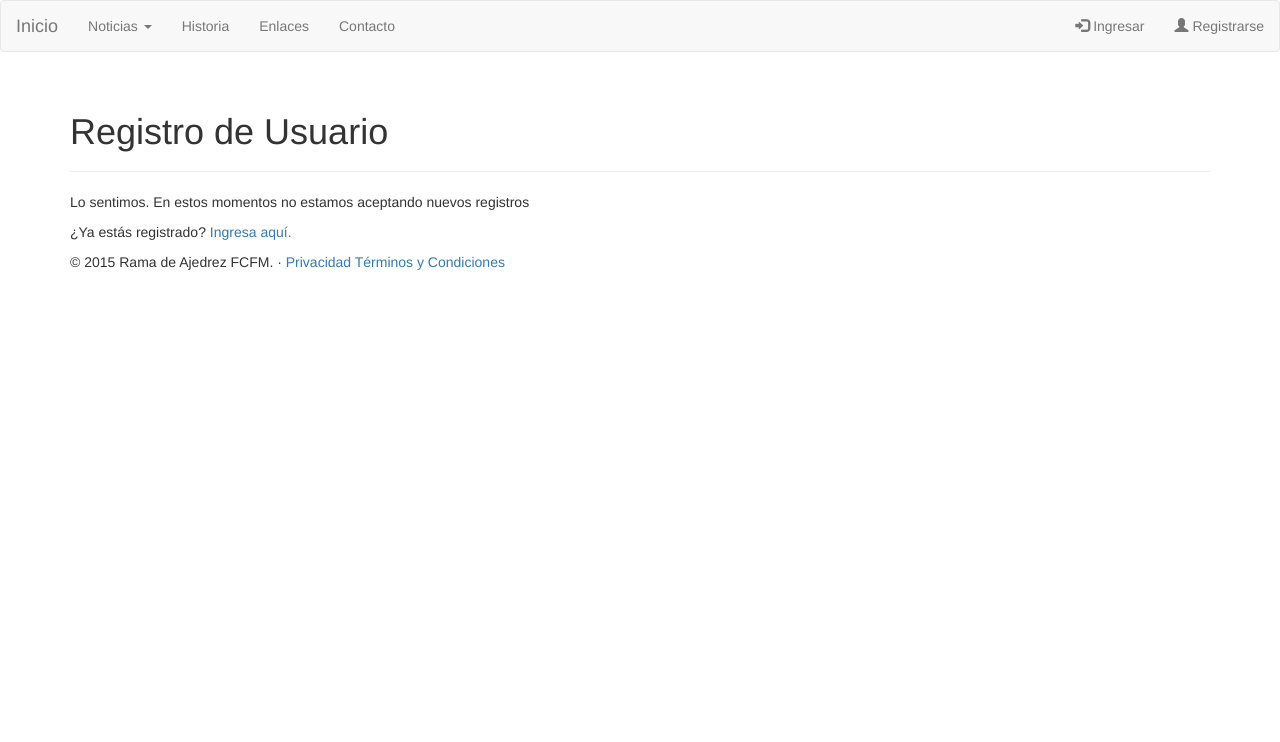
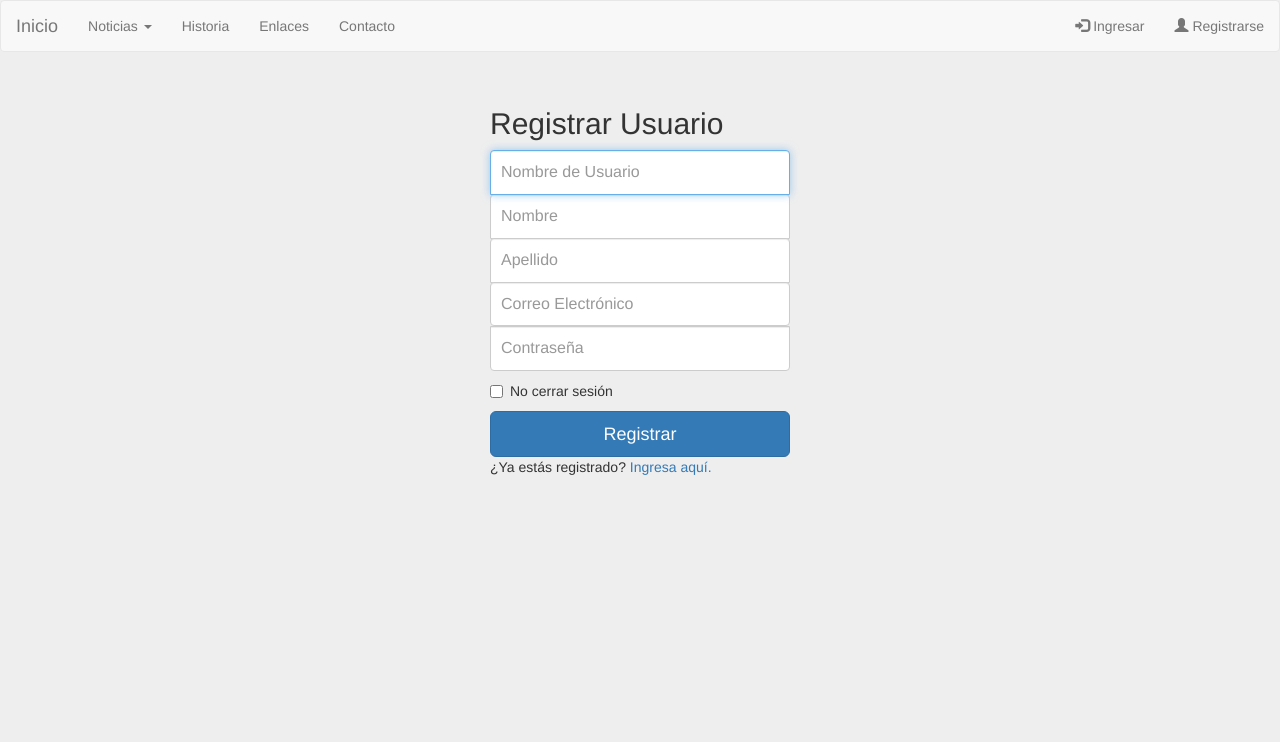
Before and after one commit to subaradesu/AjedrezFCFM, a PHP site: page /register.php in a window 1280 px wide. Shown: the top 742 px of the page. Run offline with PHP 8.4, Linux system fonts and the light colour scheme; some libraries are stand-ins or nearby versions.

Commit message:
Registro de usuarios con db

```diff
--- a/accessDenied.php
+++ b/accessDenied.php
@@ -16,6 +16,7 @@
 	<meta name="viewport" content="width=device-width, initial-scale=1">
 
 	<?php require_once 'utils.php';?>
+	<?php checkPermission(0);?>
 </head>
 
 <body>
@@ -24,7 +25,7 @@
 <div class="container">
 	<div id="content">
 		<div class=page-header>
-			<h1>Registro de Usuario</h1>
+			<h1>¡Acceso Denegado!</h1>
 		</div>
 		<div>
 			<p>¡Oops! La página a la que estás intentando acceder requiere permisos adicionales.</p>
--- a/editprofile.php
+++ b/editprofile.php
@@ -16,7 +16,7 @@
 	<meta name="viewport" content="width=device-width, initial-scale=1">
 
 	<?php require_once 'utils.php';?>
-	<?php checkPermission(true)?>
+	<?php checkPermission(1)?>
 </head>
 
 <body>
--- a/logpanel.html
+++ b/logpanel.html
@@ -12,5 +12,6 @@
 			</label>
 		</div>
 		<button class="btn btn-lg btn-primary btn-block" type="submit">Ingresar</button>
+		<p>¿Aún no tienes cuenta? <a href="register.php">Regístrate aquí.</a></p>
 	</form>
 </div>
--- a/myaccount.php
+++ b/myaccount.php
@@ -16,7 +16,7 @@
 	<meta name="viewport" content="width=device-width, initial-scale=1">
 
 	<?php require_once 'utils.php';?>
-	<?php checkPermission(true)?>
+	<?php checkPermission(1)?>
 </head>
 
 <body>
--- a/register.php
+++ b/register.php
@@ -15,7 +15,15 @@
 	<!-- Ensures proper rendering on touch zooming -->
 	<meta name="viewport" content="width=device-width, initial-scale=1">
 
+	<!-- General Custom Style -->
+	<link href="default.css" rel="stylesheet">
+
+	<!-- login Style -->
+	<link href="login.css" rel="stylesheet">
+
 	<?php require_once 'utils.php';?>
+	<?php checkPermission(0);?>
+	<?php list($registerSuccess, $errno) = userRegister();?>
 </head>
 
 <body>
@@ -23,13 +31,29 @@
 
 <div class="container">
 	<div id="content">
-		<div class=page-header>
-			<h1>Registro de Usuario</h1>
-		</div>
-		<div>
-			<p>Lo sentimos. En estos momentos no estamos aceptando nuevos registros</p>
-			<p>¿Ya estás registrado? <a href="login.php">Ingresa aquí.</a></p>
-		</div>
+		<?php
+		if(!$registerSuccess){
+		//el registro falló
+			if($errno == -1){
+				//No hay nada extraño, no traté de registrar
+			}
+			elseif($errno == 1062){
+				//1062 = registro duplicado en la db (username repetido)
+				echo '<div class="alert alert-warning">
+						<em>Lo sentimos. El nombre de usuario ingresado no se encuentra disponible. Intenta utilizando uno nuevo</em>.
+					  </div>';
+			}
+			else{
+				//no tengo idea que pasó pero no debería haber pasado.
+				echo "Sucedió algo inesperado en el proceso de registro. Por favor inténtalo de nuevo.";
+			}
+			include("registerpanel.html");
+		}
+		else{
+		//registro exitoso!
+			echo '<div class="alert alert-success">¡El registro se ha llevado a cabo con éxito! Ahora puedes ingresar al sitio haciendo <a href="login.php">click aquí</a></div>';
+		//TODO:
+		}?>
 	</div>
 </div>
 
--- /dev/null
+++ b/registerpanel.html
@@ -0,0 +1,23 @@
+<div id="content">
+	<form class="form-signin" action="" method="POST">
+		<h2 class="form-signin-header"> Registrar Usuario </h2>
+
+		<label for="inputUsername" class="sr-only">Nombre de Usuario</label>
+		<input type="text" id="inputUsername" name="user" class="form-control" placeholder="Nombre de Usuario" required autofocus>
+		<label for="inputName" class="sr-only">Nombre</label>
+		<input type="text" id="inputName" name="first_name" class="form-control" placeholder="Nombre" required>
+		<label for="inputLastName" class="sr-only">Apellido</label>
+		<input type="text" id="inputLastName" name="last_name" class="form-control" placeholder="Apellido" required>
+		<label for="inputEmail" class="sr-only">Correo Electrónico</label>
+		<input type="email" id="inputEmail" name="email" class="form-control" placeholder="Correo Electrónico" required>
+		<label for="inputPassword" class="sr-only">Contraseña</label>
+		<input type="password" id="inputPassword" name="pass" class="form-control" placeholder="Contraseña" required>
+		<div class="checkbox">
+			<label>
+				<input type="checkbox" value="remember-me">No cerrar sesión
+			</label>
+		</div>
+		<button class="btn btn-lg btn-primary btn-block" type="submit">Registrar</button>
+		<p>¿Ya estás registrado? <a href="login.php">Ingresa aquí.</a></p>
+	</form>
+</div>
--- a/utils.php
+++ b/utils.php
@@ -61,6 +61,36 @@ function userLogin(){
 		}
 }
 
+function userRegister(){
+	$r = false;
+	$errno = -1;
+	if(isset($_POST["user"]) && isset($_POST["pass"]) && isset($_POST["email"])
+			&& isset($_POST["first_name"]) && isset($_POST["last_name"])){
+		//me conecto a la base de datos
+		$link = mysqli_connect('localhost', 'root','','ajedrezfcfm');
+		//si no me pude conectar tiro error
+		if(!$link){
+			echo "Error: Unable to connect to MySQL." . PHP_EOL;
+			echo "Debugging errno: " . mysqli_connect_errno() . PHP_EOL;
+			echo "Debugging error: " . mysqli_connect_error() . PHP_EOL;
+			exit;
+		}
+		//defino la query para agregar el usuario a la db
+		$sql = "INSERT INTO user (username, password, first_name, last_name, email, sex, userStatus)
+				VALUES ('".$_POST["user"]."', '".$_POST["pass"]."', '".$_POST["first_name"]."', '".$_POST["last_name"]. "', '".
+		$_POST["email"]."', '0', '1')";
+
+		$r = mysqli_query($link, $sql);
+
+		if(!$r){
+			$errno = mysqli_errno($link);
+		}
+
+		mysqli_close($link);
+	}
+	return array($r, $errno);
+}
+
 function isLogged(){
 	return isset($_SESSION['loggedin']) && $_SESSION["loggedin"];
 }
```
Also changed, not shown: 1 other file.
